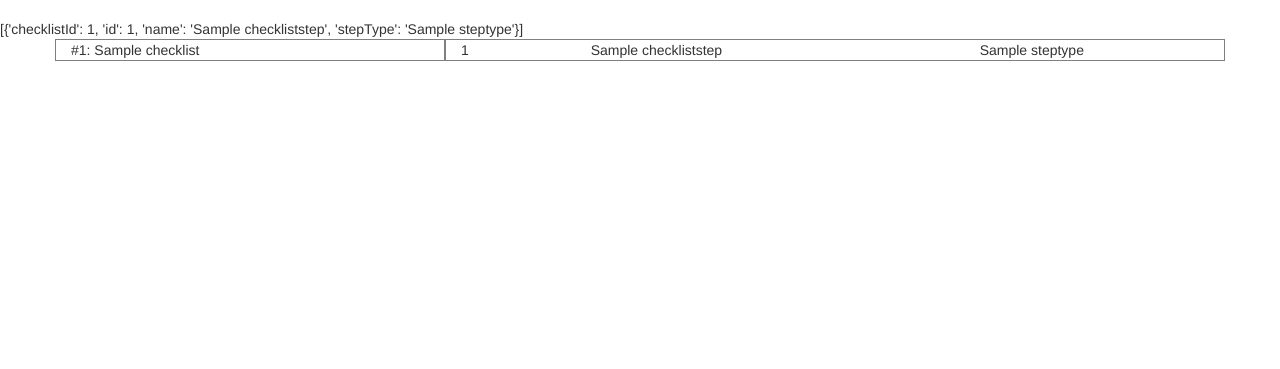
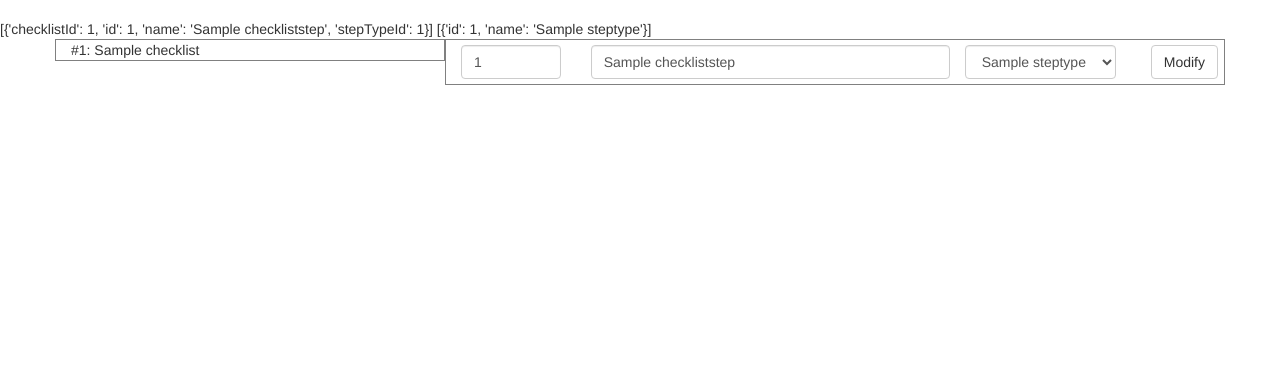
Before and after one commit to DarthYogurt/medusa_backend, a Django app: page /checklist/ in a window 1280 px wide. Shown: the part 51-420 px from the top of the page. Run offline with Django 3.2, Linux system fonts and the light colour scheme; tables that the repository leaves empty hold one stand-in row (values such as "Sample post"); some libraries are stand-ins or nearby versions.

Commit message:
new forms added

```diff
--- a/medusa_backend/urls.py
+++ b/medusa_backend/urls.py
@@ -10,7 +10,8 @@ urlpatterns = patterns('',
                         url(r'^admin/', include(admin.site.urls)),
                         url(r'^checklist/$', checkList),
                         url(r'^checklist/groupid/(\d*)/$', checklistSearchByGroup),
-                        url(r'^checklist/checklistid/(\d*)/$', checklistSteps)
+                        url(r'^checklist/checklistid/(\d*)/$', checklistSteps),
+                        #url(r'^uploadTest/%', uploadTest),
 )
 
 
--- a/soplog/views.py
+++ b/soplog/views.py
@@ -10,6 +10,8 @@ from django.template.loader import get_template, get_template
 
 from soplog.models import *
 
+
+#def uploadTest(forms):
 
 # Create your views here.
 def checkList(request):
@@ -40,8 +42,16 @@ def checkList(request):
         temp['checklistId'] = item.checklistId.id
         temp['id'] = item.id
         temp['name'] = item.name
-        temp['stepType'] = item.stepTypeId.name
+        temp['stepTypeId'] = item.stepTypeId.id
         variables['checklistStep'].append(temp)
+
+    variables['stepType']=[]
+    st = StepType.objects.all()
+    for item in st:
+        temp={}
+        temp['id']=item.id
+        temp['name']=item.name
+        variables['stepType'].append(temp)
 
     t = get_template('checklist.html')
     c = Context(variables)
--- a/static/custom/navbar.css
+++ b/static/custom/navbar.css
@@ -11,3 +11,8 @@ body {
   margin-bottom: 19px;
 }
 /**** END NAVBAR ****/
+
+.form-row {
+	margin-top: 5px;
+	margin-bottom: 5px;
+}
--- a/templates/checklist.html
+++ b/templates/checklist.html
@@ -2,6 +2,7 @@
 {% block content %}
 
 {{ checklistStep}}
+{{ stepType}}
 <script>
 
 	//var obs = ;
@@ -21,22 +22,32 @@
         </div>
         <div class="col-md-8">
         	{% for s in checklistStep %}
-        	<div class="row">
-        		<div class="col-sm-2">
-                	{{ s.checklistId }}
-                </div>
-                <div class="col-sm-6">
-                	{{ s.name }}
-                </div>
-                <div class="col-sm-4">
-                	{{ s.stepType }}
-                </div>
+            	<form class="form-inline" roll="form" >
+                	<div class="row form-row">
+                        <div class="col-xs-2">
+                            <input class="form-control" name="checklistId" value="{{ s.checklistId }}" />
+                        </div>
+                        <div class="col-xs-6">
+                            <input class="form-control" name="checklistName" value="{{ s.name }}" />
+                        </div>
+                        <div class="form-group">
+                       		<select class="form-control" name="stepType" />
+                        	{% for st in stepType %}
+								<option value="{{ st.id }}" {% if st.id == s.stepTypeId %} selected="selected" {% endif %} > {{ st.name }} </option>
+                            {% endfor %}
+                            </select>
+                        </div>
+                        <div class="form-group">
+                        	<div class="col-sm-offset-2 col-sm-10">
+                              <button type="submit" class="btn btn-default">Modify</button>
+                            </div>
+                        </div>
+                	</div>
+				</form> <!--- Form --->
 
-        	</div>
             {% endfor %}
         </div>
     </div>
-
 </div> <!-- /container -->
 
 
```
